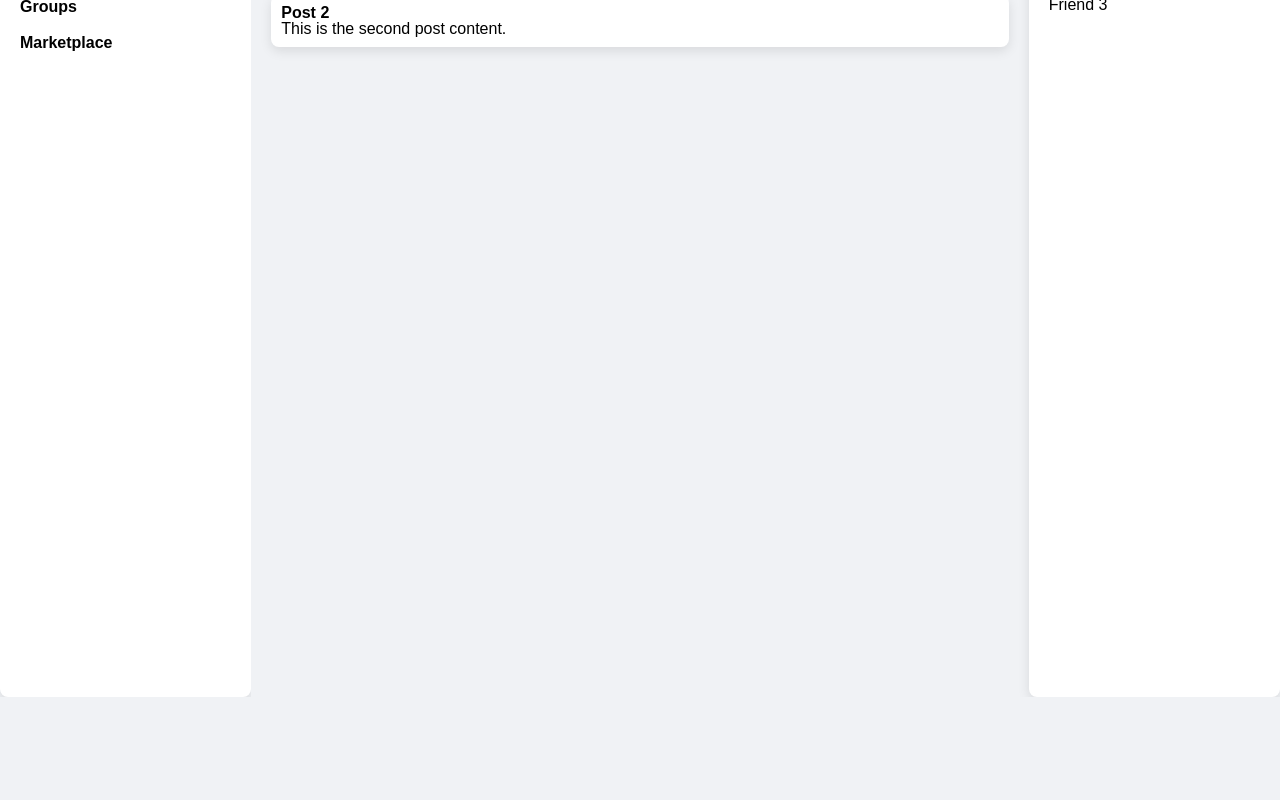
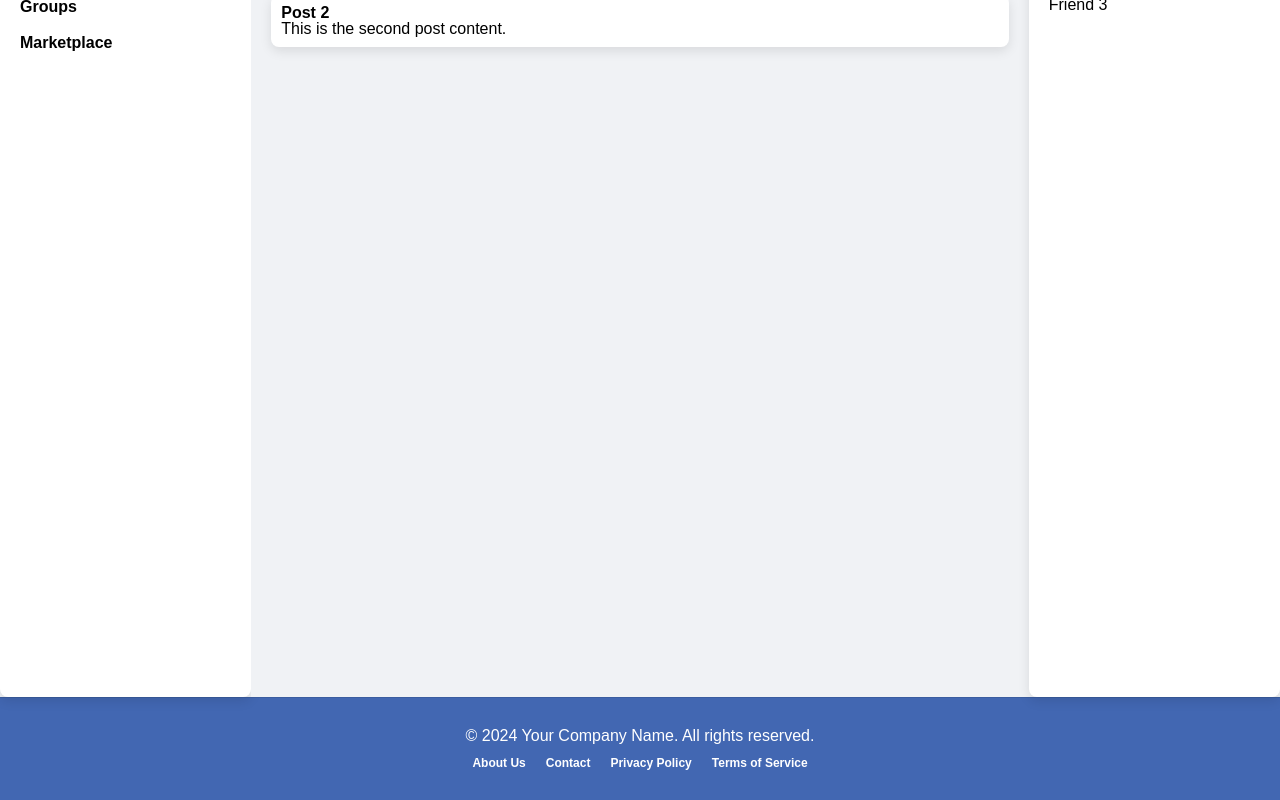
Before and after one commit to finalproject2024danit/finalproject2024, a React (Vite) app in the folder client/: page / in a window 1280 px wide. Shown: the part 259-1059 px from the top of the page. Before the commit the page ends 956 px from the top, so only its background shows below. Built offline with nearby package versions, Linux system fonts and the light colour scheme.

Commit message:
Footer component with styles

```diff
--- a/client/package.json
+++ b/client/package.json
@@ -22,7 +22,7 @@
     "react-redux": "^9.1.2",
     "react-router-dom": "^6.26.2",
     "redux-logger": "^3.0.6",
-    "sass": "^1.77.8",
+    "sass": "^1.79.4",
     "yup": "^1.4.0"
   },
   "devDependencies": {
--- a/client/src/App.jsx
+++ b/client/src/App.jsx
@@ -4,6 +4,7 @@ import "./App.scss";
 
 import Header from "./components/Header";
 import AppRoutes from "./AppRoutes";
+import Footer from "./components/Footer/Footer";
 
 const App = () => {
   return (
@@ -18,6 +19,7 @@ const App = () => {
       {/* -------------------------------------------------------------------------- */}
 
       {/* -------------------------------------------------------------------------- */}
+      <Footer/>
     </>
   );
 };
--- /dev/null
+++ b/client/src/components/Footer/Footer.jsx
@@ -0,0 +1,22 @@
+import React from 'react';
+import styles from './Footer.module.scss'
+
+const Footer = () => {
+  return (
+    <footer className={styles.footer}>
+      <div className={styles.footer__content}>
+        <p>&copy; {new Date().getFullYear()} Your Company Name. All rights reserved.</p>
+      <nav className={styles.footer__nav}>
+          <ul>
+            <li><a href="/about">About Us</a></li>
+            <li><a href="/contact">Contact</a></li>
+            <li><a href="/privacy">Privacy Policy</a></li>
+            <li><a href="/terms">Terms of Service</a></li>
+          </ul>
+        </nav>
+      </div>
+    </footer>
+  );
+};
+
+export default Footer;
--- /dev/null
+++ b/client/src/components/Footer/Footer.module.scss
@@ -0,0 +1,47 @@
+@import '../../App.scss';
+
+.footer {
+    background-color: $primary-color;
+    color: $seventh-color;
+    padding: $padding-large;
+    text-align: center;
+    font-family: $primary-font;
+    border-top: 1px solid $border-color;
+
+    &__content {
+      display: flex;
+      flex-direction: column;
+      align-items: center;
+      padding: $padding-medium;
+
+      p {
+        margin: 0;
+        font-size: $font-size-medium;
+      }
+    }
+
+    &__nav {
+      margin-top: $margin-medium;
+
+      ul {
+        list-style: none;
+        padding: 0;
+        display: flex;
+        gap: $padding-large;
+
+        li {
+          a {
+            text-decoration: none;
+            color: $seventh-color;
+            font-size: $font-size-small;
+            font-weight: bold;
+            transition: color 0.3s ease;
+
+            &:hover {
+              color: $hover-color;
+            }
+          }
+        }
+      }
+    }
+  }
```
Also changed, not shown: 1 other file (tests, documents, lock files or other folders).
